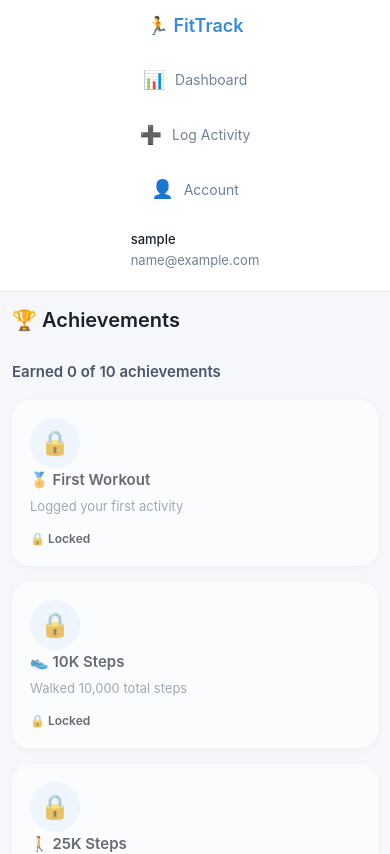
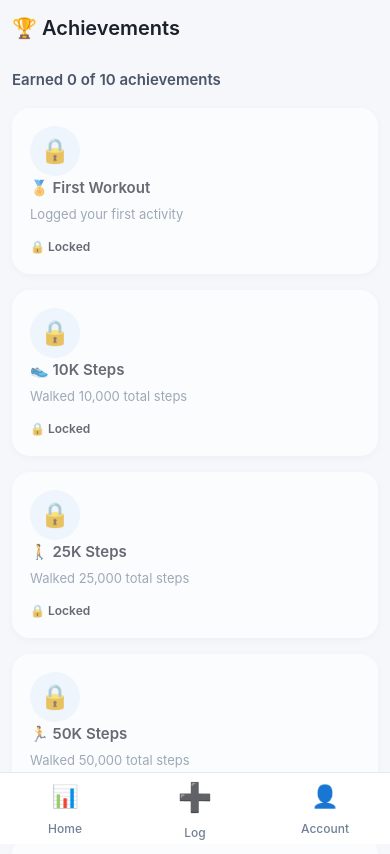
Before and after one commit to Aryannegi07/Codealpha_Appdev_Fittrack, a React (Create React App) app in the folder frontend/: page /achievements in a window 390 px wide. Shown: the top 854 px of the page. Built offline with nearby package versions, Linux system fonts and the light colour scheme; no server answers; sample sign-in values are in the browser's storage.

Commit message:
Add mobile bottom navigation

```diff
--- a/frontend/src/components/Layout.js
+++ b/frontend/src/components/Layout.js
@@ -1,69 +1,42 @@
 import React from "react";
 import { NavLink } from "react-router-dom";
-import { useAuth } from "../context/AuthContext";
 
 const Layout = ({ children }) => {
-  const { user } = useAuth();
-
   return (
     <div className="app-layout">
-      <nav className="sidebar">
-        <div className="sidebar-logo">🏃 FitTrack</div>
+      <main className="main-content">{children}</main>
 
+      <nav className="bottom-nav">
         <NavLink
           to="/dashboard"
           className={({ isActive }) =>
-            `nav-link ${isActive ? "active" : ""}`
+            `bottom-nav-link ${isActive ? "active" : ""}`
           }
         >
-          <span className="icon">📊</span> Dashboard
+          <span className="bottom-nav-icon">📊</span>
+          <span>Home</span>
         </NavLink>
 
         <NavLink
           to="/log"
           className={({ isActive }) =>
-            `nav-link ${isActive ? "active" : ""}`
+            `bottom-nav-link log-btn ${isActive ? "active" : ""}`
           }
         >
-          <span className="icon">➕</span> Log Activity
+          <span className="bottom-nav-icon">➕</span>
+          <span>Log</span>
         </NavLink>
 
         <NavLink
           to="/account"
           className={({ isActive }) =>
-            `nav-link ${isActive ? "active" : ""}`
+            `bottom-nav-link ${isActive ? "active" : ""}`
           }
         >
-          <span className="icon">👤</span> Account
+          <span className="bottom-nav-icon">👤</span>
+          <span>Account</span>
         </NavLink>
-
-        <div className="sidebar-bottom">
-          {user && (
-            <div
-              style={{
-                fontSize: 13,
-                color: "#718096",
-                padding: "8px 12px",
-              }}
-            >
-              <div
-                style={{
-                  fontWeight: 500,
-                  color: "#1A202C",
-                }}
-              >
-                {user.fullName || user.username}
-              </div>
-
-              <div>{user.email}</div>
-            </div>
-          )}
-        </div>
       </nav>
-
-      <main className="main-content">
-        {children}
-      </main>
     </div>
   );
 };
--- a/frontend/src/styles/App.css
+++ b/frontend/src/styles/App.css
@@ -144,11 +144,7 @@ body {
   position: relative;
   overflow: hidden;
 
-  background: linear-gradient(
-    135deg,
-    #ffffff,
-    #f8fbff
-  );
+  background: linear-gradient(135deg, #ffffff, #f8fbff);
 
   border: 1px solid #e2e8f0;
   border-radius: 22px;
@@ -171,11 +167,7 @@ body {
 
   border-radius: 50%;
 
-  background: linear-gradient(
-    135deg,
-    #378add,
-    #60a5fa
-  );
+  background: linear-gradient(135deg, #378add, #60a5fa);
 
   color: white;
 
@@ -535,7 +527,7 @@ body {
   background: white;
   border-radius: 18px;
   padding: 18px;
-  box-shadow: 0 2px 10px rgba(0,0,0,0.06);
+  box-shadow: 0 2px 10px rgba(0, 0, 0, 0.06);
   transition: 0.2s ease;
 }
 
@@ -544,13 +536,12 @@ body {
 }
 
 .achievement-earned {
-  border-left: 5px solid #378ADD;
+  border-left: 5px solid #378add;
 }
 
 .achievement-locked {
   opacity: 0.65;
 }
-
 
 .achievement-status {
   margin-top: 12px;
@@ -577,6 +568,55 @@ body {
   font-size: 13px;
   color: var(--muted);
 }
+.bottom-nav {
+  position: fixed;
+  bottom: 0;
+  left: 0;
+  right: 0;
+
+  height: 72px;
+  background: #ffffff;
+  border-top: 1px solid #e2e8f0;
+
+  display: flex;
+  justify-content: space-around;
+  align-items: center;
+
+  z-index: 1000;
+}
+
+.bottom-nav-link {
+  flex: 1;
+  height: 100%;
+
+  display: flex;
+  flex-direction: column;
+  justify-content: center;
+  align-items: center;
+
+  text-decoration: none;
+  color: #718096;
+  font-size: 12px;
+  font-weight: 500;
+
+  gap: 4px;
+}
+
+.bottom-nav-link.active {
+  color: #378add;
+}
+
+.bottom-nav-icon {
+  font-size: 22px;
+}
+
+.log-btn .bottom-nav-icon {
+  font-size: 28px;
+}
+
+.main-content {
+  padding-bottom: 90px;
+}
 
 /* END PASTE */
 @media (max-width: 768px) {
@@ -586,38 +626,13 @@ body {
   .app-layout {
     flex-direction: column;
   }
-
   .sidebar {
-    width: 100%;
-    height: auto;
-    padding: 12px;
-    border-right: none;
-    border-bottom: 1px solid var(--border);
-
-    display: flex;
-    flex-wrap: wrap;
-    justify-content: center;
-    align-items: center;
-    gap: 8px;
-  }
-
-  .sidebar-logo {
-    width: 100%;
-    text-align: center;
-    justify-content: center;
-    margin-bottom: 8px;
-  }
-
-  .nav-link {
-    flex: 1;
-    min-width: 110px;
-    justify-content: center;
-    text-align: center;
-    margin-bottom: 0;
+    display: none;
   }
 
   .main-content {
     padding: 12px;
+    padding-bottom: 90px;
   }
 
   .metric-grid {
```
